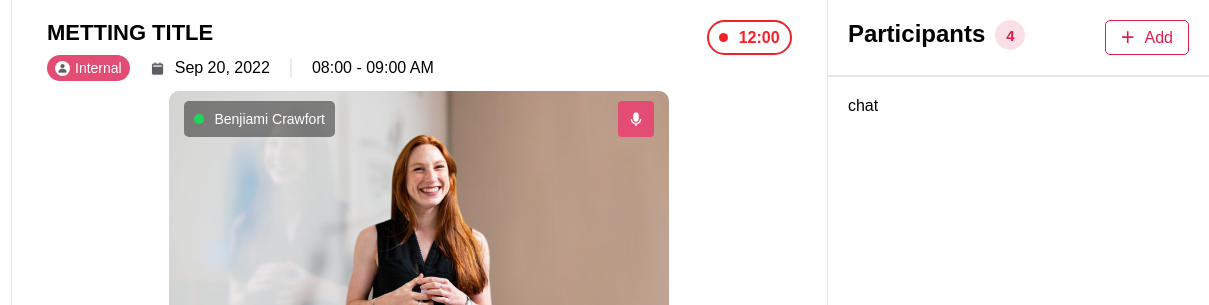
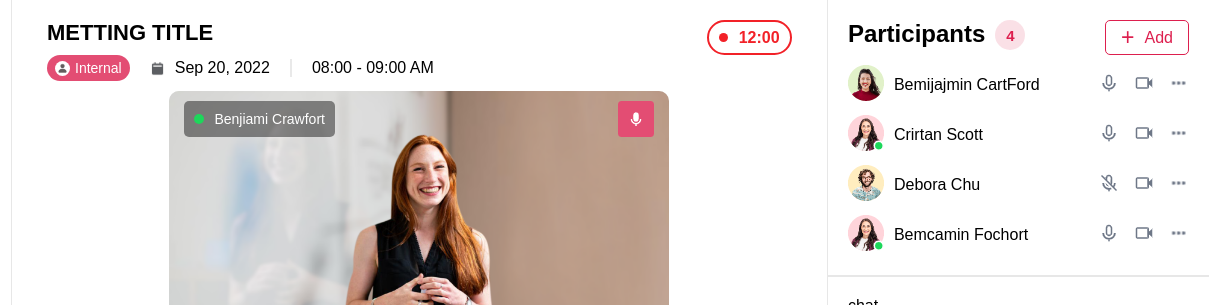
Before and after one commit to nguyenphongad/TH_CNWEB, a plain HTML site: page index.html in a window 1280 px wide. Shown: the top 305 px of the page, 71-1280 px from the left. Drawn offline with Linux system fonts and the light colour scheme.

Commit message:
update view list

```diff
--- a/css/index.css
+++ b/css/index.css
@@ -356,10 +356,33 @@ body {
 
 .box__column--control-view .view__list_in {
     border-bottom: 1px solid #e7e7e7;
+}
+.box__column--control-view .view__list_in .top_heading{
     display: flex;
     justify-content: space-between;
+    margin-bottom: 5px;
 }
-.view__list_in .btn__add_user-part{
+.box__column--control-view .view__list_in .show__list_user-part{
+    width: 100%;
+}
+.show__list_user-part .item_user_view-part{
+    display: flex;
+    justify-content: space-between;
+    margin-top:10px;
+}
+.show__list_user-part .item_user_view-part > div{
+    display: flex;
+    align-items: center;
+}
+.show__list_user-part .item_user_view-part .border_avatar_user-part img{
+    margin-right: 10px;
+}
+.show__list_user-part .item_user_view-part .select__operation > div {
+    margin-left: 15px;
+    cursor: pointer;
+}
+
+.top_heading .btn__add_user-part{
     border: 1px solid #dd1f4e;
     color: #dd1f4e;
     padding: 3px 15px;
@@ -368,7 +391,7 @@ body {
     cursor: pointer;
     border-radius: 5px;
 }
-.view__list_in .btn__add_user-part > div:nth-child(1){
+.top_heading .btn__add_user-part > div:nth-child(1){
     margin-right: 10px;
     font-size: 23px;
 }
--- a/index.html
+++ b/index.html
@@ -150,17 +150,103 @@
             <div class="box__chat--right">
                 <div class="box__column--control-view">
                     <div class="view__list_in">
-
+                        <div class="top_heading">
                             <div class="heading__text">
                                 Participants
                                 <div class="number__length-list">
                                     4
                                 </div>
                             </div>
-
                             <div class="btn__add_user-part">
                                 <div>+</div>
                                 <div>Add</div>
+                            </div>
+                        </div>
+                        <div class="show__list_user-part">
+                            <div class="item_user_view-part">
+                                <div>
+                                    <div class="border_avatar_user-part">
+                                        <img src="./img_component/avatar_1322.png" alt="avatar">
+                                    </div>
+                                    <div class="name__user-part">
+                                        Bemijajmin CartFord
+                                    </div>
+                                </div>
+                                <div class="select__operation">
+                                    <div>
+                                        <img src="./img_component/icon_microphone_on.png" alt="mic_on">
+                                    </div>
+                                    <div>
+                                        <img src="./img_component/icon_video_solid.png" alt="video_on">
+                                    </div>
+                                    <div>
+                                        <img src="./img_component/icon_more.png" alt="more">
+                                    </div>
+                                </div>
+                            </div>
+                            <div class="item_user_view-part">
+                                <div>
+                                    <div class="border_avatar_user-part">
+                                        <img src="./img_component/avatar_1326.png" alt="avatar">
+                                    </div>
+                                    <div class="name__user-part">
+                                        Crirtan Scott
+                                    </div>
+                                </div>
+                                <div class="select__operation">
+                                    <div>
+                                        <img src="./img_component/icon_microphone_on.png" alt="mic_on">
+                                    </div>
+                                    <div>
+                                        <img src="./img_component/icon_video_solid.png" alt="video_on">
+                                    </div>
+                                    <div>
+                                        <img src="./img_component/icon_more.png" alt="more">
+                                    </div>
+                                </div>
+                            </div>
+                            <div class="item_user_view-part">
+                                <div>
+                                    <div class="border_avatar_user-part">
+                                        <img src="./img_component/avatar_1323.png" alt="avatar">
+                                    </div>
+                                    <div class="name__user-part">
+                                        Debora Chu
+                                    </div>
+                                </div>
+                                <div class="select__operation">
+                                    <div>
+                                        <img src="./img_component/icon_microphone_off.png" alt="mic_off">
+                                    </div>
+                                    <div>
+                                        <img src="./img_component/icon_video_solid.png" alt="video_on">
+                                    </div>
+                                    <div>
+                                        <img src="./img_component/icon_more.png" alt="more">
+                                    </div>
+                                </div>
+                            </div>
+                            <div class="item_user_view-part">
+                                <div>
+                                    <div class="border_avatar_user-part">
+                                        <img src="./img_component/avatar_1326.png" alt="avatar">
+                                    </div>
+                                    <div class="name__user-part">
+                                        Bemcamin Fochort
+                                    </div>
+                                </div>
+                                <div class="select__operation">
+                                    <div>
+                                        <img src="./img_component/icon_microphone_on.png" alt="mic_on">
+                                    </div>
+                                    <div>
+                                        <img src="./img_component/icon_video_solid.png" alt="video_on">
+                                    </div>
+                                    <div>
+                                        <img src="./img_component/icon_more.png" alt="more">
+                                    </div>
+                                </div>
+                            </div>
                         </div>
                     </div>
                     <div class="view_chat_group">
```
Also changed, not shown: img_component/icon_more.png (added). Lines whose indentation alone changed are shown as unchanged.
